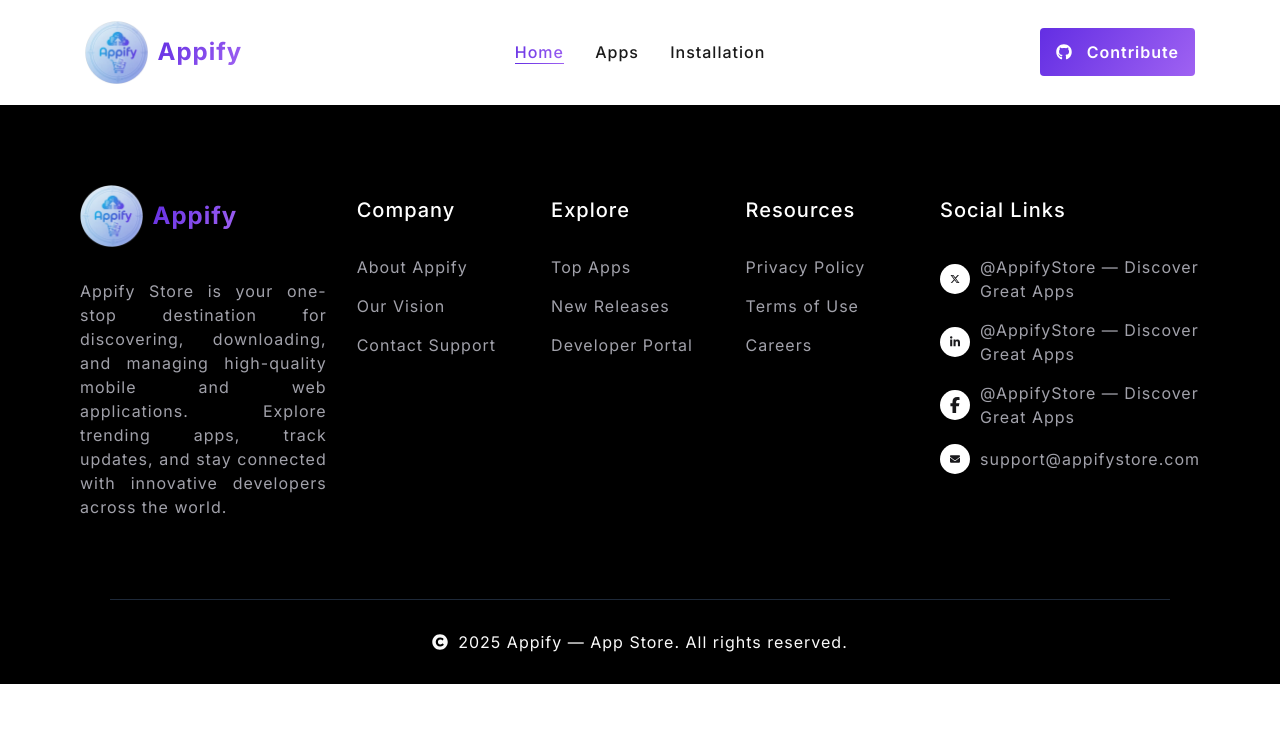
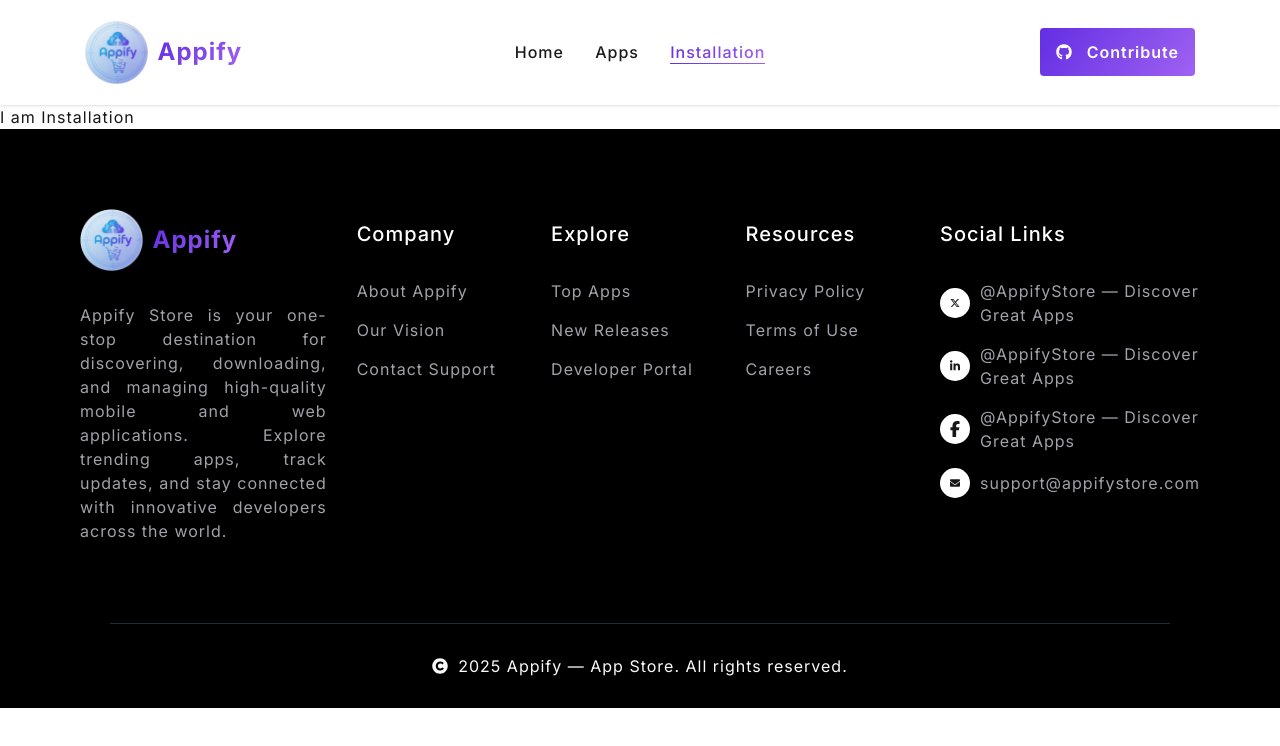
Before and after one commit to Sayfuddin-Naeem/appify-dev, a React (Vite) app: page /installation in a window 1280 px wide. Shown: the top 746 px of the page. Built offline with nearby package versions, Linux system fonts and the light colour scheme.

Commit message:
Set up router configuration and create home, allapps, and installation pages

```diff
--- a/src/App.jsx
+++ b/src/App.jsx
@@ -1,13 +1,12 @@
 import './App.css'
-import Footer from './components/sections/Footer/Footer'
-import Navbar from './components/sections/Navbar/Navbar'
+import { RouterProvider } from 'react-router';
+import router from './Routes/Routes';
 
 function App() {
 
   return (
     <>
-      <Navbar></Navbar>
-      <Footer></Footer>
+      <RouterProvider router={router}></RouterProvider>
     </>
   )
 }
--- /dev/null
+++ b/src/Routes/Routes.jsx
@@ -0,0 +1,35 @@
+import React from "react";
+import { createBrowserRouter } from "react-router";
+import Root from "../pages/Root/Root";
+import PageNotFound from "../pages/ErrorPage/PageNotFound";
+import Home from "../pages/Home/Home";
+import AllAps from "../pages/Apps/AllAps";
+import Installation from "../pages/Installation/Installation";
+
+
+const router = createBrowserRouter([
+    {
+        path: "/",
+            Component: Root,
+            errorElement: <PageNotFound />,
+
+            children: [
+                {
+                    index: true,
+                    Component: Home,
+                },
+
+                {
+                    path: '/apps',
+                    Component: AllAps,
+                },
+
+                {
+                    path: '/installation',
+                    Component: Installation,
+                }
+            ],
+    }
+]);
+
+export default router;
--- a/src/components/sections/Navbar/NavMenu.jsx
+++ b/src/components/sections/Navbar/NavMenu.jsx
@@ -1,20 +1,26 @@
-import React, { useState } from 'react';
+import React from 'react';
+import { Link, useLocation } from 'react-router';
 
 function NavMenu(){
-    const [activeIndex, setActiveIndex] = useState(0);
+    const location = useLocation();
     const menuItems = ["Home", "Apps", "Installation"];
+    const routes = ['/', '/apps', '/installation'];
+
     return(
         <>
-            {
-                menuItems.map((item, index) => (
+          {
+            menuItems.map((item, index) => {
+                const isActive = (location.pathname === routes[index]);
+                return (
+                  <Link key={index} to={routes[index]}>
                     <li
-                        key={index}
-                        onClick={() => setActiveIndex(index)}
-                        className={`cursor-pointer text-dark-02 font-medium ${activeIndex === index ? "text-gradient active" : ""}`}
+                        className={`cursor-pointer text-dark-02 font-medium ${isActive ? "text-gradient active" : ""}`}
                     >
                         {item}
                     </li>
-                ))
+                  </Link>
+                );
+              })
             }
         </>
     );
--- a/src/components/shared/PageLogo.jsx
+++ b/src/components/shared/PageLogo.jsx
@@ -1,13 +1,18 @@
 import React from 'react';
+import { Link } from 'react-router';
 import logo from '../../assets/images/logo.webp';
 
 function PageLogo({headingClass = ''}){
     return (
         <div className="flex gap-4 items-center">
-            <figure>
+            <Link to={'/'}>
+              <figure>
                 <img src={logo} alt="Appify logo" className="w-10 lg:w-25 h-10 lg:h-25 cursor-pointer" />
-            </figure>
-            <h1 className={`font-bold text-gradient text-[1.8rem] lg:text-[2.4rem] cursor-pointer ${headingClass}`}> Appify</h1>
+              </figure>
+            </Link>
+            <Link to={'/'}>
+              <h1 className={`font-bold text-gradient text-[1.8rem] lg:text-[2.4rem] cursor-pointer ${headingClass}`}> Appify</h1>
+            </Link>
         </div>
     );
 };
--- /dev/null
+++ b/src/pages/Apps/AllAps.jsx
@@ -0,0 +1,9 @@
+import React from 'react'
+
+function AllAps() {
+  return (
+    <div>I am Apps</div>
+  )
+}
+
+export default AllAps;
--- /dev/null
+++ b/src/pages/Home/Home.jsx
@@ -0,0 +1,9 @@
+import React from 'react';
+
+function Home() {
+  return (
+    <div>I am Home</div>
+  )
+}
+
+export default Home;
--- /dev/null
+++ b/src/pages/Installation/Installation.jsx
@@ -0,0 +1,9 @@
+import React from 'react'
+
+function Installation() {
+  return (
+    <div>I am Installation</div>
+  )
+}
+
+export default Installation;
--- /dev/null
+++ b/src/pages/Root/Root.jsx
@@ -0,0 +1,16 @@
+import React from 'react'
+import Navbar from '../../components/sections/Navbar/Navbar';
+import { Outlet } from 'react-router';
+import Footer from '../../components/sections/Footer/Footer';
+
+function Root() {
+  return (
+    <div className=''>
+        <Navbar></Navbar>
+        <Outlet></Outlet>
+        <Footer></Footer>
+    </div>
+  )
+}
+
+export default Root;
--- a/vite.config.js
+++ b/vite.config.js
@@ -8,4 +8,9 @@ export default defineConfig({
     react(),
     tailwindcss()
   ],
+
+  // server: {
+  //   port: 5174,
+  //   host: true,
+  // },
 })
```
